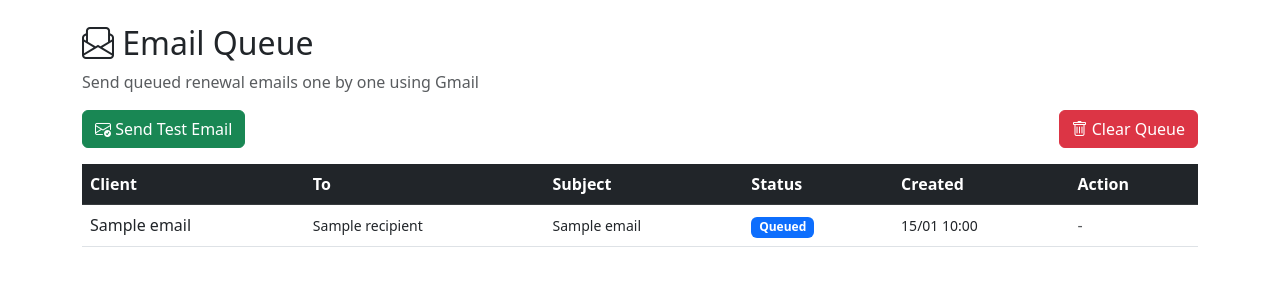
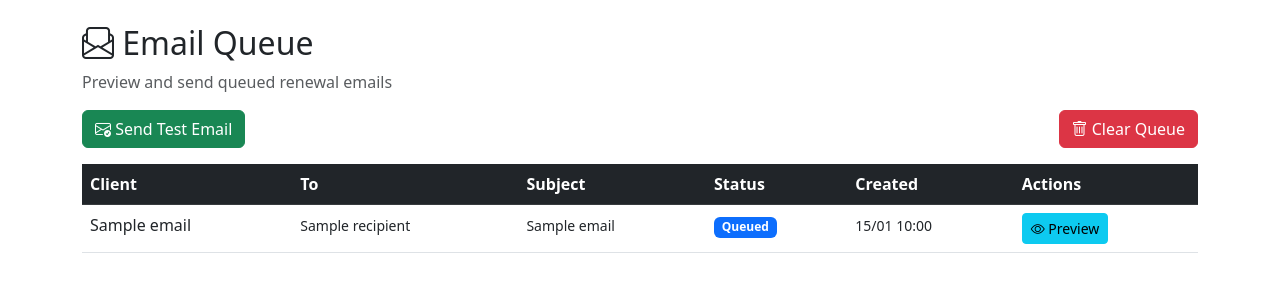
Before and after one commit to chiinsurancebrokers/chi-insurance-portal, a Flask app: template app/templates/admin/email_queue.html in a window 1280 px wide. Shown: the part 56-356 px from the top of the page. Run offline with Flask 3, Linux system fonts and the light colour scheme; the template is opened without the code that fills it: most values are stand-ins (such as "Sample title", 1, 10 or a date in 2020).

Commit message:
Add email preview feature with modal

```diff
--- a/app/templates/admin/email_queue.html
+++ b/app/templates/admin/email_queue.html
@@ -20,7 +20,7 @@
 
     <div class="container mt-4">
         <h2><i class="bi bi-envelope-paper"></i> Email Queue</h2>
-        <p class="text-muted">Send queued renewal emails one by one using Gmail</p>
+        <p class="text-muted">Preview and send queued renewal emails</p>
 
         {% with messages = get_flashed_messages(with_categories=true) %}
             {% if messages %}
@@ -59,7 +59,7 @@
                     <th>Subject</th>
                     <th>Status</th>
                     <th>Created</th>
-                    <th>Action</th>
+                    <th>Actions</th>
                 </tr>
             </thead>
             <tbody>
@@ -79,17 +79,48 @@
                     </td>
                     <td><small>{{ email.created.strftime('%d/%m %H:%M') }}</small></td>
                     <td>
+                        <button type="button" class="btn btn-sm btn-info" data-bs-toggle="modal" data-bs-target="#previewModal{{ email.id }}">
+                            <i class="bi bi-eye"></i> Preview
+                        </button>
                         {% if email.status == 'QUEUED' or email.status == 'FAILED' %}
                         <form method="POST" action="/admin/email/send/{{ email.id }}" style="display:inline;">
                             <button type="submit" class="btn btn-sm btn-success">
                                 <i class="bi bi-send"></i> Send
                             </button>
                         </form>
-                        {% else %}
-                        <span class="text-muted">-</span>
                         {% endif %}
                     </td>
                 </tr>
+
+                <!-- Preview Modal -->
+                <div class="modal fade" id="previewModal{{ email.id }}" tabindex="-1">
+                    <div class="modal-dialog modal-lg">
+                        <div class="modal-content">
+                            <div class="modal-header bg-primary text-white">
+                                <h5 class="modal-title"><i class="bi bi-envelope"></i> Email Preview</h5>
+                                <button type="button" class="btn-close btn-close-white" data-bs-dismiss="modal"></button>
+                            </div>
+                            <div class="modal-body">
+                                <p><strong>To:</strong> {{ email.recipient }}</p>
+                                <p><strong>Subject:</strong> {{ email.subject }}</p>
+                                <hr>
+                                <div class="border p-3" style="background: #f9f9f9;">
+                                    {{ email.body_html|safe }}
+                                </div>
+                            </div>
+                            <div class="modal-footer">
+                                <button type="button" class="btn btn-secondary" data-bs-dismiss="modal">Close</button>
+                                {% if email.status == 'QUEUED' or email.status == 'FAILED' %}
+                                <form method="POST" action="/admin/email/send/{{ email.id }}" style="display:inline;">
+                                    <button type="submit" class="btn btn-success">
+                                        <i class="bi bi-send"></i> Send Now
+                                    </button>
+                                </form>
+                                {% endif %}
+                            </div>
+                        </div>
+                    </div>
+                </div>
                 {% endfor %}
             </tbody>
         </table>
--- a/run_local_portal.py
+++ b/run_local_portal.py
@@ -555,6 +555,7 @@ def admin_email_queue():
                 'client_name': email.client.name,
                 'recipient': email.recipient_email,
                 'subject': email.subject,
+                'body_html': email.body_html,
                 'status': email.status.value,
                 'sent_at': email.sent_at,
                 'error': email.error_message,
```
